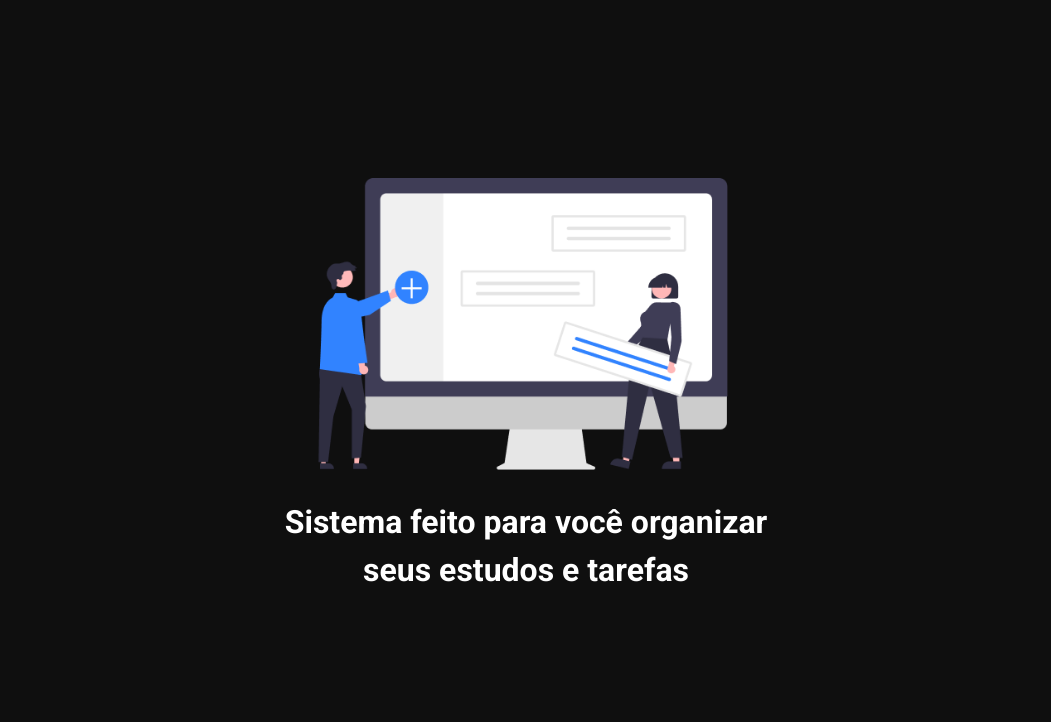
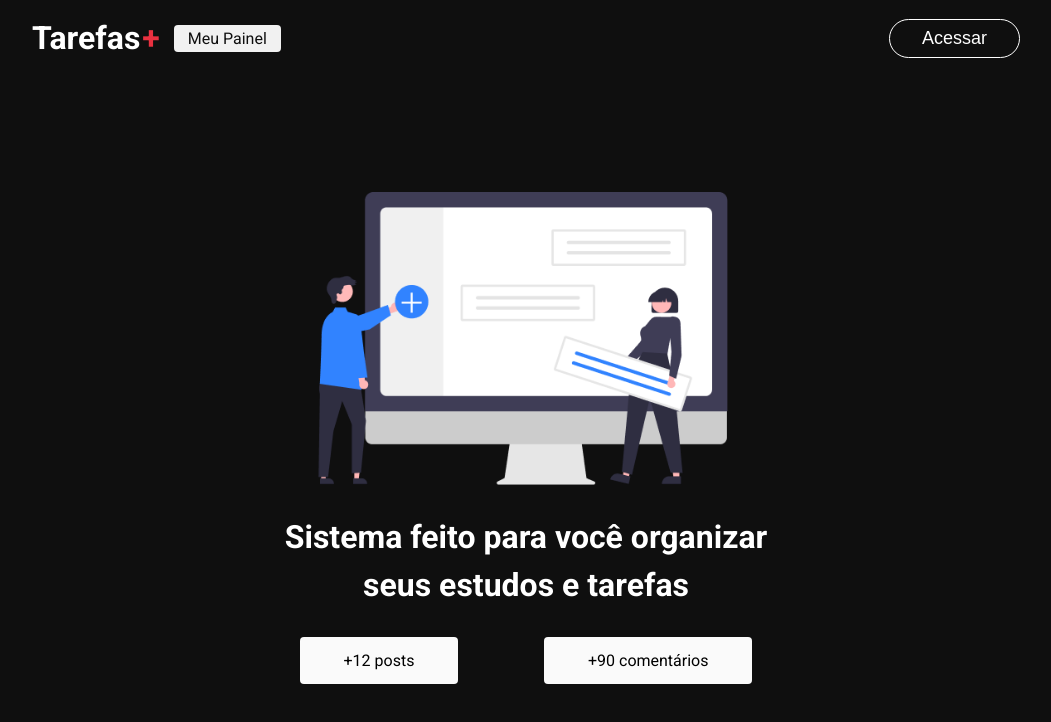
Before and after one commit to Jovinull/taskboard, a Next.js app: page / in a window 1280 px wide. Shown: the top 722 px of the page, without its empty margins (114-1165 px from the left). Built offline with nearby package versions, Linux system fonts and the light colour scheme.

Commit message:
Create Header

```diff
--- /dev/null
+++ b/src/components/header/index.tsx
@@ -0,0 +1,20 @@
+import styles from "./styles.module.css"
+import Link from "next/link";
+
+export function Header() {
+    return (
+        <header className={styles.header}>
+            <section className={styles.content}>
+                <nav className={styles.nav}>
+                    <Link href="/">
+                        <h1 className={styles.logo}>
+                            Tarefas<span>+</span>
+                        </h1>
+                    </Link>
+                    <Link href="/dashboard" className={styles.link}>Meu Painel</Link>
+                </nav>
+                <button className={styles.loginButton}>Acessar</button>
+            </section>
+        </header>
+    );
+}
--- /dev/null
+++ b/src/components/header/styles.module.css
@@ -0,0 +1,62 @@
+.header {
+    width: 100%;
+    height: 76px;
+    background-color: #0f0f0f;
+    display: flex;
+    align-items: center;
+    justify-content: center;
+}
+
+.content {
+    padding: 0 18px;
+    width: 100%;
+    max-width: 1024px;
+    display: flex;
+    align-items: center;
+    justify-content: space-between;
+}
+
+.content a {
+    text-decoration: none;
+}
+
+.logo {
+    color: #fff;
+    font-size: 32px;
+}
+
+.logo span {
+    color: #ea3140;
+    padding-left: 2px;
+}
+
+.loginButton {
+    background: transparent;
+    padding: 8px 32px;
+    border-radius: 24px;
+    color: #fff;
+    border: 1.5px solid #fff;
+    font-size: 18px;
+    cursor: pointer;
+    transition: all 0.4s;
+}
+
+.loginButton:hover {
+    transform: scale(1.08);
+    background-color: #fff;
+    color: #0f0f0f;
+    font-weight: bold;
+}
+
+.nav {
+    display: flex;
+    align-items: center;
+}
+
+.link{
+    background-color: #f1f1f1;
+    color: #0f0f0f;
+    padding: 4px 14px;
+    border-radius: 4px;
+    margin: 0 14px;
+}
--- a/src/pages/_app.tsx
+++ b/src/pages/_app.tsx
@@ -1,6 +1,12 @@
+import { Header } from "@/components/header";
 import "@/styles/globals.css";
 import type { AppProps } from "next/app";
 
 export default function App({ Component, pageProps }: AppProps) {
-  return <Component {...pageProps} />;
+  return (
+    <>
+      <Header/>
+      <Component {...pageProps} />
+    </>
+  );
 }
--- a/src/pages/index.tsx
+++ b/src/pages/index.tsx
@@ -24,6 +24,15 @@
           Sistema feito para você organizar <br/>
           seus estudos e tarefas
         </h1>
+
+        <div className={styles.infoContent}>
+          <section className={styles.box}>
+            <span>+12 posts</span>
+          </section>
+          <section className={styles.box}>
+            <span>+90 comentários</span>
+          </section>
+        </div>
       </main>
     </div>
   );
--- a/src/styles/Home.module.css
+++ b/src/styles/Home.module.css
@@ -1,7 +1,7 @@
 .container {
     background-color: #0f0f0f;
     width: 100%;
-    height: 100vh;
+    height: calc(100vh - 76px);
     display: flex;
     justify-content: center;
     align-items: center;
@@ -28,3 +28,40 @@
     margin: 28px;
     line-height: 150%;
 }
+
+.infoContent {
+    display: flex;
+    align-items: center;
+    justify-content: space-around;
+}
+
+.box {
+    background-color: #fafafa;
+    padding: 14px 44px;
+    border-radius: 4px;
+    transition: transform 0.4s;
+}
+
+.box:hover {
+    transform: scale(1.08);
+}
+
+@media screen and (max-width: 580px) {
+    .hero {
+        max-width: 80%;
+    }
+
+    .title {
+        font-size: 24px;
+    }
+
+    .infoContent {
+        flex-direction: column;
+    }
+
+    .box {
+        width: 80%;
+        margin-bottom: 14px;
+        text-align: center;
+    }
+}
```
